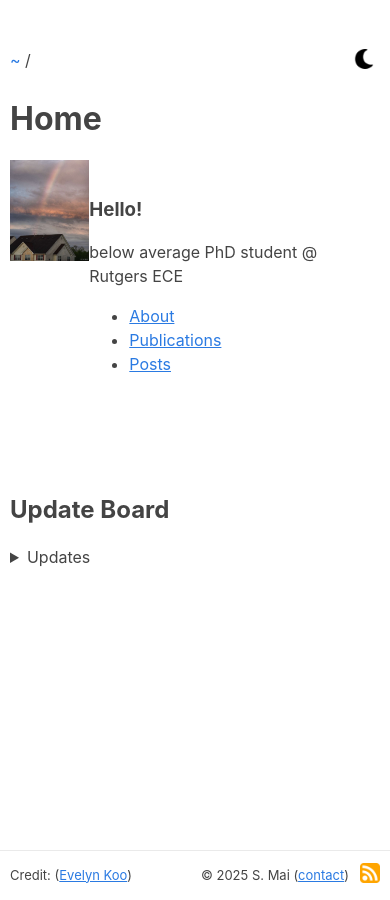
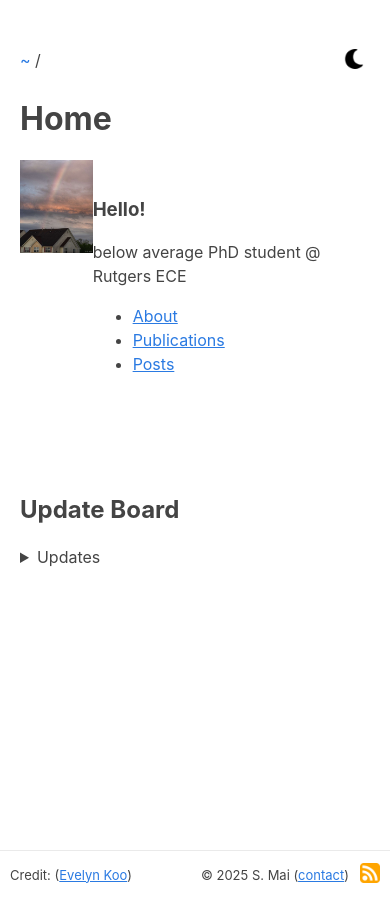
Before and after one commit to hatute/hatute.github.io, a Jekyll site: the page built from index.markdown, in a window 390 px wide. Built offline with Jekyll 4.4.1, drawn with Linux system fonts in a browser that asks for light colours.

Commit message:
style: add padding for mobile browsers in base.scss

```diff
--- a/_sass/base.scss
+++ b/_sass/base.scss
@@ -8,6 +8,13 @@ body {
   background: var(--background-color);
   color: var(--text-color);
   transition: background-color 0.2s ease;
+}
+
+/* Add padding for mobile browsers */
+@media (max-width: 850px) {
+  body {
+    padding: 0 20px 40px; /* Add more padding on the sides for mobile */
+  }
 }
 
 a,
```
